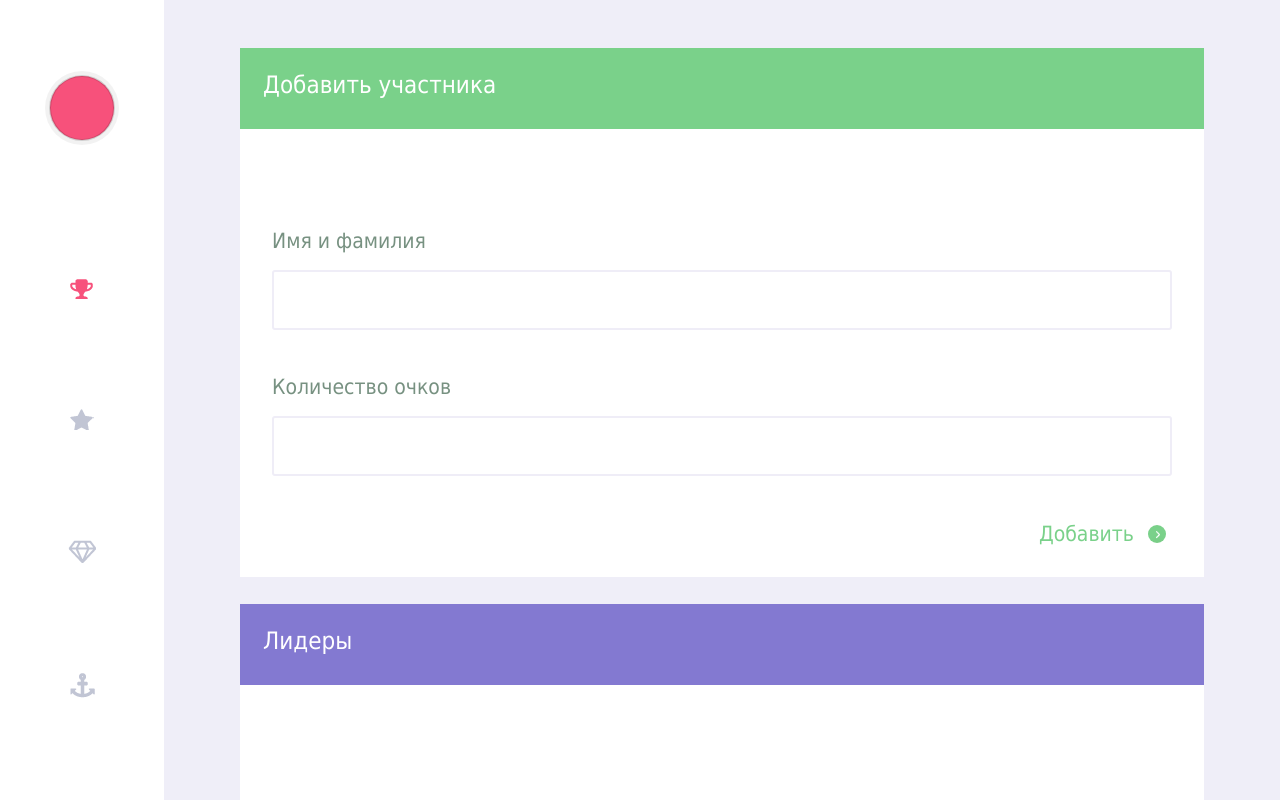
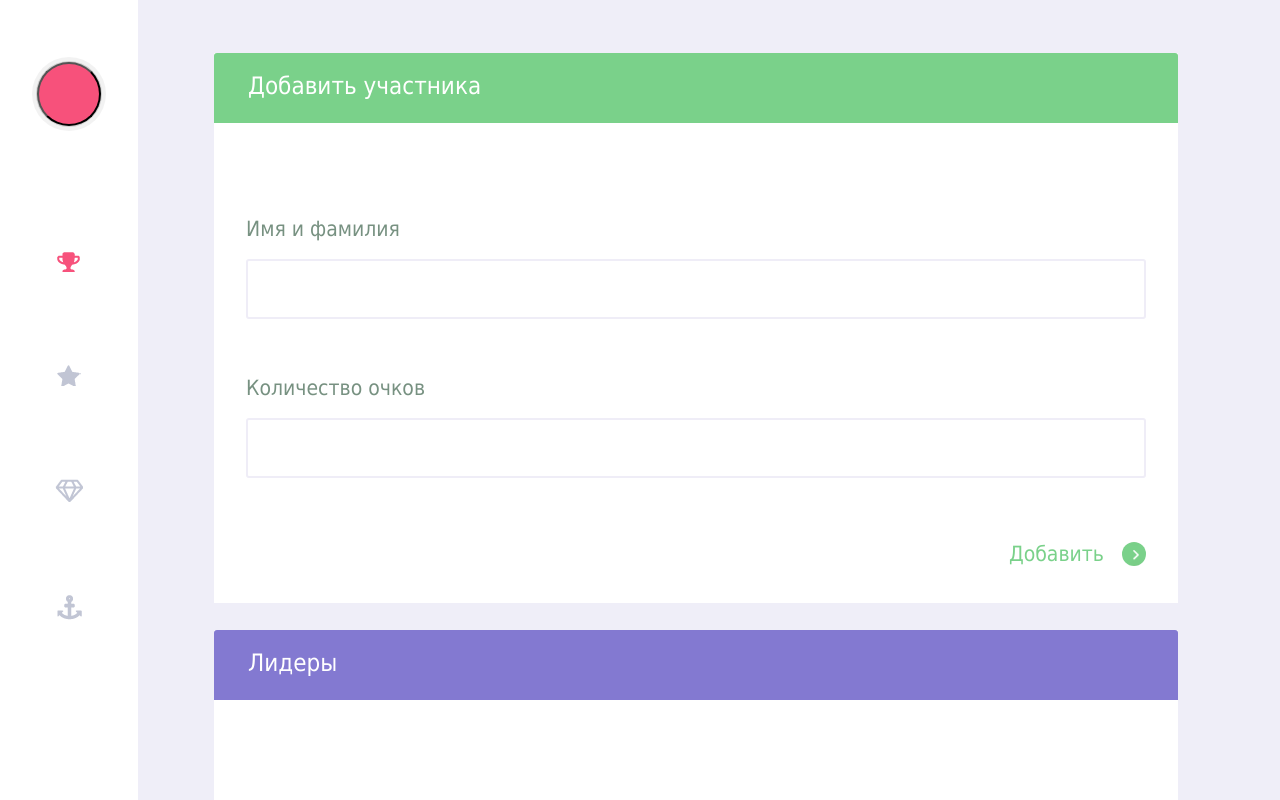
Before and after one commit to TatyanaBondareva/react-app-test, a React app: page / in a window 1280 px wide. Shown: the top 800 px of the page. Built offline with nearby package versions, Linux system fonts and the light colour scheme.

Commit message:
made better

```diff
--- a/src/assets/styles/App.scss
+++ b/src/assets/styles/App.scss
@@ -7,11 +7,13 @@ body {
 }
 .app_container {
 	display: flex;
-	padding: 48px 76px 50px; width: 100%;
+	padding: 53px 76px 50px;
+	margin-right: 26px;
+	width: 100%;
 }
 .app__form_container {
 	background-color: #fff;width: 50%;
-	margin-right: 27px;
+	margin-right: 10px;
 }
 .app__menu_container {
 	display: flex;
--- a/src/assets/styles/Form.scss
+++ b/src/assets/styles/Form.scss
@@ -1,9 +1,11 @@
 .form_container__header {
-	padding: 23px 0px 30px 23px;
+	padding: 19px 0px 23px 34px;
+	color: white;
+	font-family: "Tahoma";
 	font-size: 24px;
-	color: rgb(255,255,255);
-	font-family: "Tahoma";
 	-webkit-font-smoothing: antialiased;
+	border-top-left-radius: 3px;
+	border-top-right-radius: 3px;
 }
 .form_container__header__green {
 	background-color: #7ad18a;
@@ -15,16 +17,19 @@
 }
 .app__form {
 	display: flex; flex-direction: column;
-	padding: 100px 32px 0px;
+	padding: 94px 32px 0px;
 }
-
+.app__form_container__add_member {
+	margin-right: 41px;
+}
 .form__label {
 	font-size: 21px;
 	color: rgb(119,145,129);
 	font-family: "Tahoma";
 	-webkit-font-smoothing: antialiased;
-	margin-bottom: 17px;
+	margin-bottom: 18px;
 }
+
 .form__input {
 	border-radius: 3px;
 	border: 2px solid #efedf7;
@@ -33,7 +38,7 @@
 	color: rgb(119,125,145);
 	outline: none;
 	font-weight: 300;
-	margin-bottom: 45px;
+	margin-bottom: 57px;
 }
 .form__button {
 	align-self: flex-end;
@@ -43,16 +48,20 @@
 	color: rgb(122,209,138);
 	font-family: "Tahoma";
 	-webkit-font-smoothing: antialiased; outline: none; cursor: pointer;
+	padding: 7px 0px;
+	cursor: pointer;
 }
-
 .form__button__arrow {
 	width: 18px;
 	height: 18px;
 	background-image: url(../img/arrow.png);
 	background-color: #7ad18a;
 	border-radius: 50%;
-		background-position: 1px 6px;
+	background-position: 2px 8px;
 	background-size: 100%;
-		margin-left: 14px;
+	padding: 3px;
 	align-self: center;
 }
+.form__button > span {
+	margin-right: 18px;
+}
--- a/src/assets/styles/List.scss
+++ b/src/assets/styles/List.scss
@@ -1,14 +1,14 @@
 .app__list {
     list-style: none;
-    padding: 15px 20px;
+    padding: 8px 30px;
     min-height: 595px;
 }
 .list__member__show {
     border: 2px solid #efedf7;
-    margin-bottom: 8px;
+    margin-bottom: 15px;
     border-radius: 3px;
     position: relative;
-    padding: 22px 20px 18px;
+    padding: 21px 30px 29px;
 }
 .member__name {
     font-size: 21px;
@@ -16,8 +16,8 @@
     font-family: "Tahoma";
 }
 .toggle__label {
-    width: 16px;
-    height: 16px;
+    width: 11px;
+    height: 11px;
     background-color: #dad7f1;
     border-radius: 50%;
     display: flex;
@@ -25,8 +25,8 @@
     margin-right: 12px;
 }
 .toggle__radio:checked ~ .toggle__label {
-    width: 18px;
-    height: 18px;
+    width: 11px;
+    height: 11px;
     background-color: #847ad1;
     border-radius: 50%;
 }
@@ -43,8 +43,8 @@
 	width: 66px;
     height: 66px;
     background-repeat: no-repeat;
-    right: 18px;
-    top: 10px;
+    right: 22px;
+    top: 18px;
     position: absolute;
     &:before {
     	content: "";
@@ -68,6 +68,7 @@
 }
 .app__toggles {
     display: flex;
+    margin-bottom: 22px;
     justify-content: center;
     align-items: center;
 }
--- a/src/assets/styles/Menu.scss
+++ b/src/assets/styles/Menu.scss
@@ -2,7 +2,7 @@
 	display: flex;
 	flex-direction: column;
 	background-color: #fff;
-	padding: 76px 50px;
+	padding: 62px 37px;
 	align-items: center;
 }
 @keyframes blink {
@@ -26,8 +26,8 @@
 	-webkit-box-shadow: 0 0 10px rgba(0, 0, 0, 0.5);
 	box-shadow: 0 0 0px 5px rgba(0, 0, 0, 0.15), 0 0 0px 10px rgba(0, 0, 0, 0.05);
 	animation: blink 1s linear infinite;
-	border: .5px solid rgba(0,0,0,0.15);
-	margin-bottom: 138px;
+	cursor: pointer;
+	margin-bottom: 125px;
 	outline: none;
 }
 #radio__star ~ label.radio__star{
@@ -67,7 +67,7 @@
 	background-image: url(../img/cup_pink.png);
 }
 .menu__radio {
-	margin-bottom: 110px;
+	margin-bottom: 93px;
 	cursor: pointer;
 }
 input.radio__dnone {
@@ -85,7 +85,7 @@ input.radio__dnone {
 		width: 100%;
 	}
 }
-@media screen and (max-width: 411px) {
+@media screen and (max-width: 414px) {
 	.app_container {
 		flex-direction: column;
 	}
@@ -104,3 +104,20 @@ input.radio__dnone {
 		padding: 35px 50px;
 	}
 }
+@media screen and (max-width: 375px) {
+	.member__prize {
+		right: 5px;
+	}
+	.app__menu_container {
+    padding: 35px 16px;
+}
+.app__list {
+    padding: 8px 12px;
+}
+.app__form {
+    padding: 94px 12px 0px;
+}
+.app .app_container .app__form_container .form_container__header__green {
+    padding-right: 50px;
+}
+}
--- a/src/js/components/Form.js
+++ b/src/js/components/Form.js
@@ -2,14 +2,14 @@ import React, { Component } from 'react';
 
 export class Form extends Component {
 	render() {
-		return <div className="app__form_container">
+		return <div className="app__form_container app__form_container__add_member">
 			<div className="form_container__header form_container__header__green">Добавить участника</div>
 				<form className="app__form">
 					<label className="form__label">Имя и фамилия</label>
         			<input type="text" className="form__input" onChange={this.props.typeName} value={this.props.name} required/>
         			<label className="form__label">Количество очков</label>
         			<input type="number" className="form__input" onChange={this.props.typeNumber} value={this.props.points} min="1"  required pattern="#[0-9]+$"/>
-        			<button className="form__button" onClick={this.props.addMemberInList}>Добавить<div className="form__button__arrow"></div></button>
+        			<button className="form__button" onClick={this.props.addMemberInList}><span>Добавить</span><div className="form__button__arrow"></div></button>
         		</form>
      		 </div>
 		}
--- a/src/js/components/Menu.js
+++ b/src/js/components/Menu.js
@@ -14,7 +14,7 @@ export class Menu extends Component {
                     <label htmlFor="radio__diamond" className="menu__radio radio__diamond"></label>
                     <input type="radio" name="app__menu"  id="radio__anchor" className="radio__dnone"/>
                     <label htmlFor="radio__anchor" className="menu__radio radio__anchor"></label>
-        			</div>
+        		</div>
 
 	}
 }
```
Lines whose indentation alone changed are shown as unchanged.
